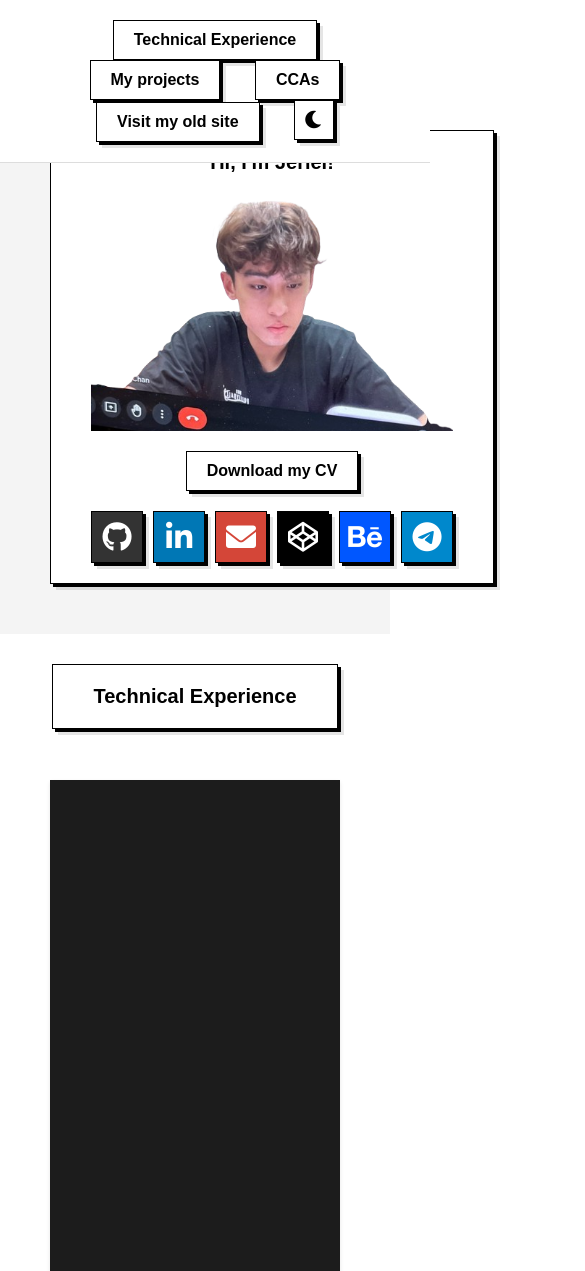
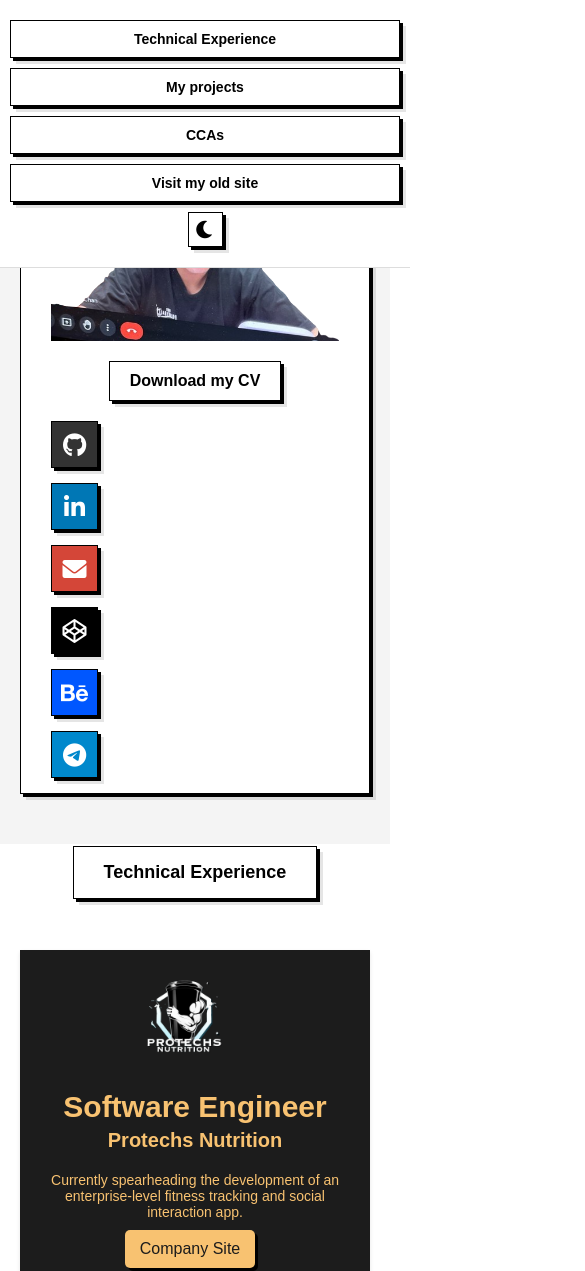
Before and after one commit to Nimastic/personalweb, a website: page index.html in a window 390 px wide. Shown: the top 1271 px of the page, 585 px wide, since content can reach past the window. Drawn offline with nearby package versions, Linux system fonts and the light colour scheme; no server answers.

Commit message:
Update styles.css

```diff
--- a/styles.css
+++ b/styles.css
@@ -1,3 +1,4 @@
+/* Base Styles */
 body {
     font-family: Arial, sans-serif;
     margin: 0;
@@ -43,7 +44,6 @@ nav ul li button {
     transition: all 0.2s ease;
 }
 
-
 nav ul li button:hover {
     top: -3px;
     left: -3px;
@@ -57,7 +57,6 @@ nav ul li button:hover {
     align-items: center;
     justify-content: center;
 }
-
 
 .night-mode-btn i {
     top: 3px;
@@ -93,10 +92,9 @@ section h2 button {
     position: relative;
     box-shadow: 3px 3px 0px #000, 6px 6px 0px rgba(0, 0, 0, 0.1);
     transition: all 0.2s ease;
-
 }
 
-section h2 button:hover  {
+section h2 button:hover {
     top: -3px;
     left: -3px;
     box-shadow: 0px 0px 0px #000, 3px 3px 0px rgba(0, 0, 0, 0.1);
@@ -157,22 +155,19 @@ section h2 button:hover  {
     box-shadow: 0px 0px 0px #000, 3px 3px 0px rgba(0, 0, 0, 0.1);
 }
 
-
 .section-header {
     display: inline-block;
     background-color: #fff;
     color: #000;
     border: 1px solid #000;
     padding: 10px 20px;
-    border-radius: 0px;
+    border-radius: 0%;
     font-size: 16px;
     font-weight: bold;
     position: relative;
     box-shadow: 3px 3px 0px #000, 6px 6px 0px rgba(0, 0, 0, 0.1);
-    transition: all 0.2s ease;
+    margin-bottom: 500px;
 }
-
-
 
 section {
     padding: 50px;
@@ -221,7 +216,6 @@ img {
 }
 
 /* experience card */
-
 .experience-card {
     display: flex;
     align-items: center;
@@ -284,7 +278,6 @@ img {
 }
 
 /* project cards */
-
 .project-card {
     display: flex;
     align-items: center;
@@ -346,7 +339,6 @@ img {
 }
 
 /* cca-card */
-
 .cca-container {
     display: flex;
     justify-content: center;
@@ -459,7 +451,6 @@ img {
     align-items: center;
 }
 
-
 body.night-mode {
     background-color: #222;
     color: #fff;
@@ -551,3 +542,84 @@ body.night-mode .night-mode-btn {
 body.night-mode .night-mode-btn:hover {
     background-color: #888;
 }
+
+/* Media Queries for Mobile Devices */
+@media (max-width: 768px) {
+    header {
+        padding: 10px;
+    }
+
+    nav ul li {
+        display: block;
+        margin: 10px 0;
+    }
+
+    nav ul li button {
+        width: 100%;
+        padding: 10px;
+        font-size: 14px;
+    }
+
+    .night-mode-btn {
+        width: 35px;
+        height: 35px;
+    }
+
+    section {
+        padding: 20px;
+    }
+
+    section h2 {
+        font-size: 18px;
+        padding: 15px 30px;
+    }
+
+    .button2-container {
+        flex-direction: column;
+        gap: 15px;
+    }
+
+    .button2 {
+        width: 45px;
+        height: 45px;
+        font-size: 24px;
+    }
+
+    .experience-card, .project-card, .cca-card {
+        flex-direction: column;
+        padding: 20px;
+    }
+
+    .experience-card .left-column, .project-card .left-column, .cca-card .left-column {
+        margin-left: 0;
+        margin-right: 0;
+        text-align: center;
+    }
+
+    .experience-card img, .project-card img, .cca-card img {
+        width: 100px;
+        margin-bottom: 20px;
+    }
+
+    .experience-card .right-column, .project-card .right-column, .cca-card .right-column {
+        margin-right: 0;
+        text-align: center;
+    }
+
+    .experience-card h3, .project-card h3, .cca-card h3 {
+        font-size: 20px;
+    }
+
+    .experience-card p, .project-card p, .cca-card p {
+        font-size: 14px;
+    }
+
+    .skills-category .skills-box {
+        flex-direction: column;
+        text-align: center;
+    }
+
+    .skills-category .skills-box img {
+        margin-bottom: 10px;
+    }
+}
```
